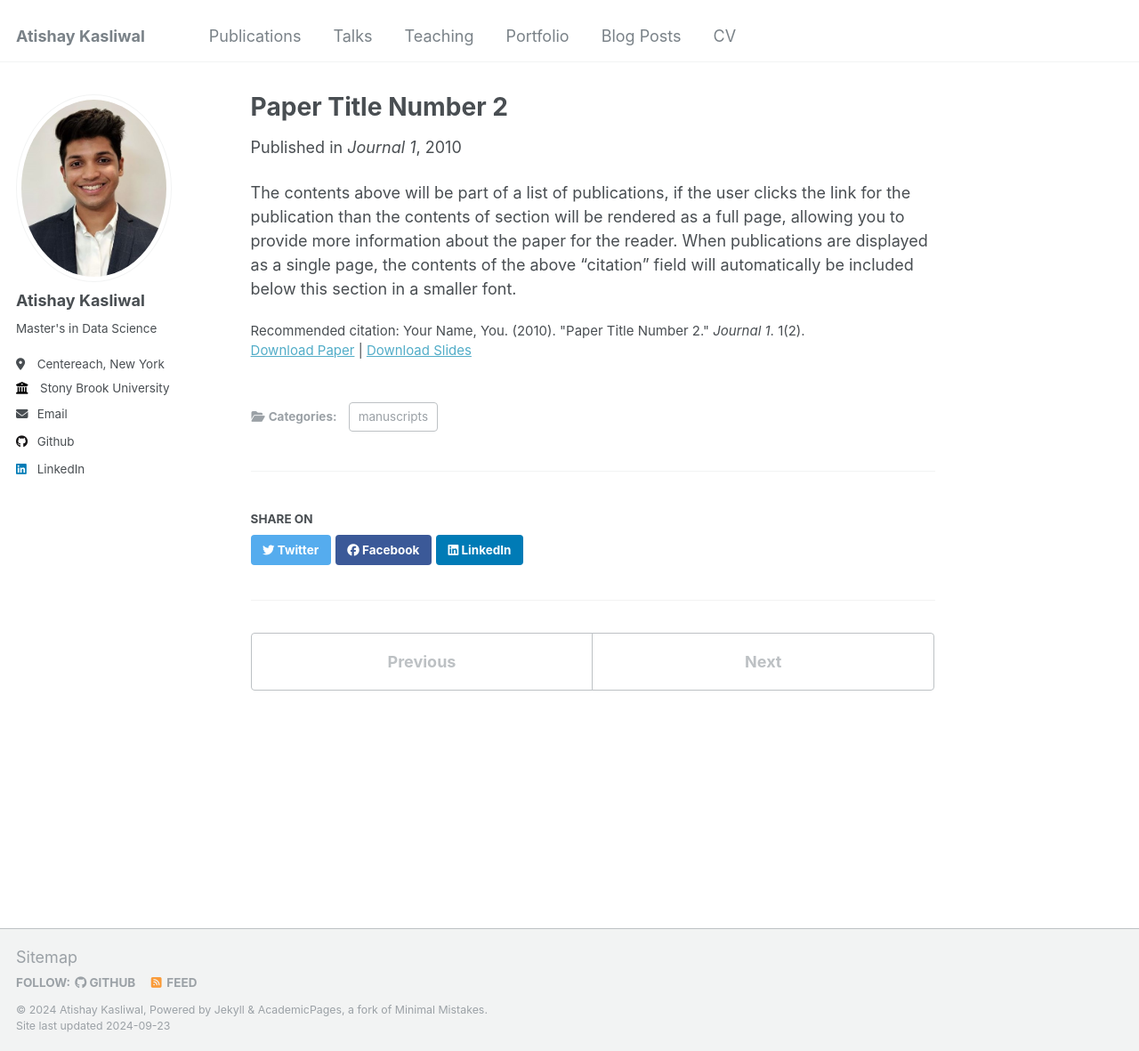
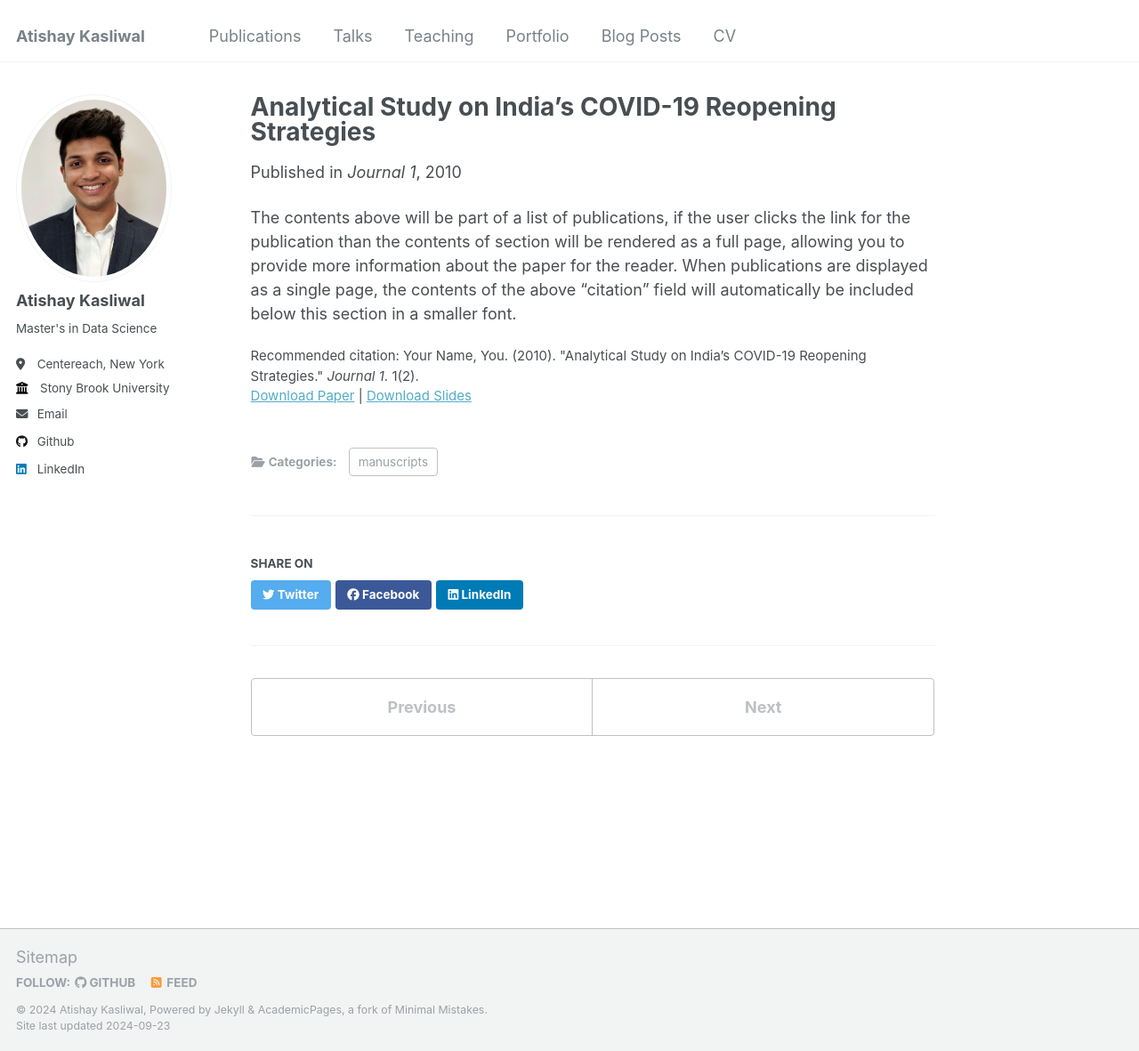
Before and after one commit to atishay-kasliwal/atishay-kasliwal.github.io, a Jekyll site: the page built from _publications/2010-10-01-paper-title-number-2.md, in a window 1280 px wide and 1181 px high. Shown: the whole window at 89% size. Built offline with Jekyll 4.4.1, drawn with Linux system fonts in a browser that asks for light colours.

Commit message:
Publications

```diff
--- a/_publications/2010-10-01-paper-title-number-2.md
+++ b/_publications/2010-10-01-paper-title-number-2.md
@@ -1,5 +1,5 @@
 ---
-title: "Paper Title Number 2"
+title: "Analytical Study on India’s COVID-19 Reopening Strategies"
 collection: publications
 category: manuscripts
 permalink: /publication/2010-10-01-paper-title-number-2
@@ -8,7 +8,7 @@ date: 2010-10-01
 venue: 'Journal 1'
 slidesurl: 'http://academicpages.github.io/files/slides2.pdf'
 paperurl: 'http://academicpages.github.io/files/paper2.pdf'
-citation: 'Your Name, You. (2010). &quot;Paper Title Number 2.&quot; <i>Journal 1</i>. 1(2).'
+citation: 'Your Name, You. (2010). &quot;Analytical Study on India’s COVID-19 Reopening Strategies.&quot; <i>Journal 1</i>. 1(2).'
 ---
 
 The contents above will be part of a list of publications, if the user clicks the link for the publication than the contents of section will be rendered as a full page, allowing you to provide more information about the paper for the reader. When publications are displayed as a single page, the contents of the above "citation" field will automatically be included below this section in a smaller font.
--- a/markdown_generator/publications.tsv
+++ b/markdown_generator/publications.tsv
@@ -1,4 +1,4 @@
 pub_date	title	venue	excerpt	citation	url_slug	paper_url	slides_url
 2009-10-01	Paper Title Number 1	Journal 1	This paper is about the number 1. The number 2 is left for future work.	Your Name, You. (2009). "Paper Title Number 1." <i>Journal 1</i>. 1(1).	paper-title-number-1	http://academicpages.github.io/files/paper1.pdf	http://academicpages.github.io/files/slides1.pdf
-2010-10-01	Paper Title Number 2	Journal 1	This paper is about the number 2. The number 3 is left for future work.	Your Name, You. (2010). "Paper Title Number 2." <i>Journal 1</i>. 1(2).	paper-title-number-2	http://academicpages.github.io/files/paper2.pdf	http://academicpages.github.io/files/slides2.pdf
+2010-10-01	Analytical Study on India’s COVID-19 Reopening Strategies	Journal 1	This paper is about the number 2. The number 3 is left for future work.	Your Name, You. (2010). "Analytical Study on India’s COVID-19 Reopening Strategies" <i>Journal 1</i>. 1(2).	paper-title-number-2	http://academicpages.github.io/files/paper2.pdf	http://academicpages.github.io/files/slides2.pdf
 2015-10-01	Paper Title Number 3	Journal 1	This paper is about the number 3. The number 4 is left for future work.	Your Name, You. (2015). "Paper Title Number 3." <i>Journal 1</i>. 1(3).	paper-title-number-3	http://academicpages.github.io/files/paper3.pdf	http://academicpages.github.io/files/slides3.pdf
```
